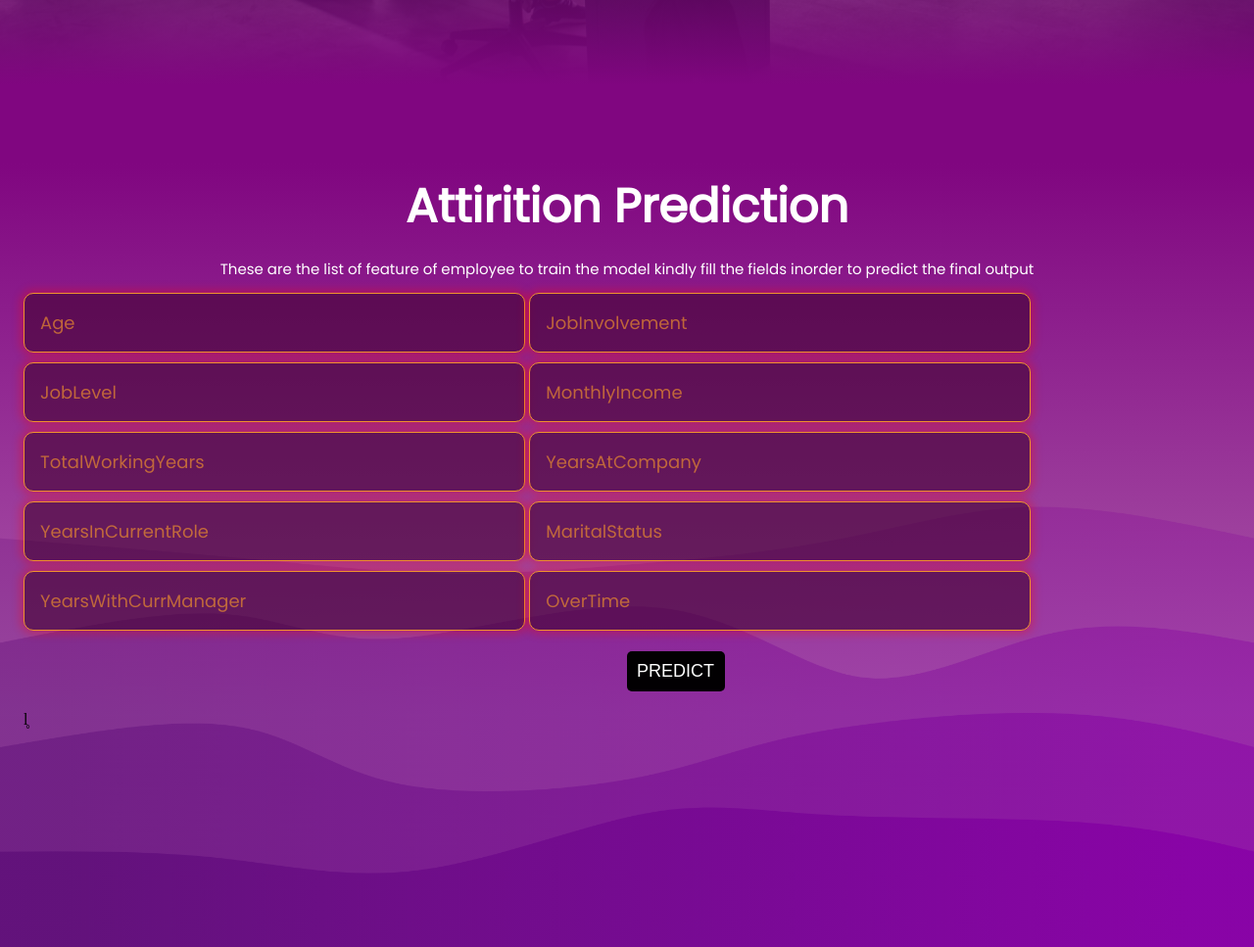
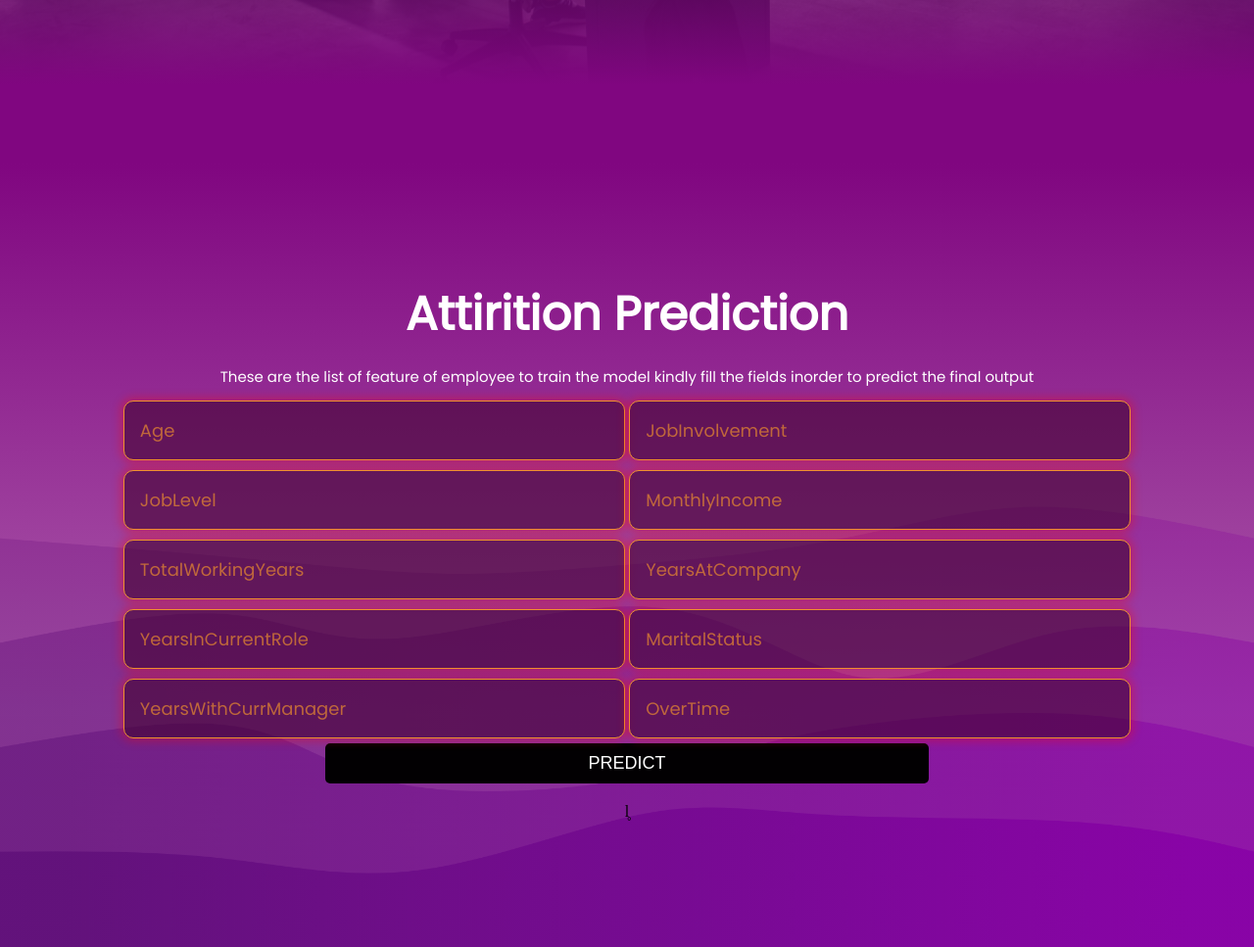
Before and after one commit to Rohitw3code/DiabetesPrediction-deploy, a Flask app: page / in a window 1280 px wide. Shown: the part 711-1678 px from the top of the page at 98% size. Run offline with Flask 3, Linux system fonts and the light colour scheme; parts of the project's set-up code (start-up, migrations or seed data) failed here and were passed over.

Commit message:
center the fields

```diff
--- a/static/home.css
+++ b/static/home.css
@@ -60,12 +60,15 @@ nav {
 
 
   .floating-card{
-    width: 100vw;
+    width: 100%;
     min-height: 100vh;
     background-image:linear-gradient(rgb(128, 6, 128) 0%,rgba(128, 6, 128, 0.653) 70%), url("../static/svg.png");
     background-position: bottom;
     background-size: 100%;
     background-repeat: no-repeat;
+    display: flex;
+    justify-content: center;
+    align-items: center;
   }
 
   h2{
@@ -83,9 +86,11 @@ nav {
 .field-container{
   padding-inline: 1.5rem;
   gap: 1rem;
+  width: 100%;
   display: flex;
   align-items: center;
-  justify-content: space-between;
+  flex-direction: column;
+  justify-content: center;
   flex-wrap: wrap;
 }
 
@@ -112,9 +117,7 @@ nav {
   padding-bottom: 1rem;
 }
 .container {
-  width: 100px;
-  margin-top: 1rem;
-  margin-inline: 50%;
+  width: 50%;
   background-color: #020002;
   border-radius: 5px;
   color: white;
--- a/templates/home.html
+++ b/templates/home.html
@@ -33,30 +33,42 @@
       <h2>Attirition Prediction</h2>
       <p>These are the list of feature of employee to train the model kindly fill the fields inorder to predict the
         final output</p>
+      <center>
+
         <div class="field-container">
           <form action="/process_text" method="post">
-        <input class="field" type="text" placeholder="Age"  id="age" name="age" required/>
-        <input class="field" type="text" placeholder="JobInvolvement"  id="job_involvement" name="job_involvement" required/>
-        <input class="field" type="text" placeholder="JobLevel"  id="job_level" name="job_level" required/>
-        <input class="field" type="text" placeholder="MonthlyIncome"  id="monthly_income" name="monthly_income" required/>
-        <input class="field" type="text" placeholder="TotalWorkingYears"  id="total_working_years" name="total_working_years" required/>
-        <input class="field" type="text" placeholder="YearsAtCompany"  id="years_at_company" name="years_at_company" required/>
-        <input class="field" type="text" placeholder="YearsInCurrentRole"  id="years_in_currentRole" name="years_in_currentRole" required/>
-        <input class="field" type="text" placeholder="MaritalStatus"  id="marital_status" name="marital_status" required/>
-        <input class="field" type="text" placeholder="YearsWithCurrManager"  id="years_with_curr_manager" name="years_with_curr_manager" required/>
-        <input class="field" type="text" placeholder="OverTime"  id="encoded_OverTime" name="encoded_OverTime" required/>
+            <input class="field" type="text" placeholder="Age" id="age" name="age" required />
+            <input class="field" type="text" placeholder="JobInvolvement" id="job_involvement" name="job_involvement"
+              required />
+            <input class="field" type="text" placeholder="JobLevel" id="job_level" name="job_level" required />
+            <input class="field" type="text" placeholder="MonthlyIncome" id="monthly_income" name="monthly_income"
+              required />
+            <input class="field" type="text" placeholder="TotalWorkingYears" id="total_working_years"
+              name="total_working_years" required />
+            <input class="field" type="text" placeholder="YearsAtCompany" id="years_at_company" name="years_at_company"
+              required />
+            <input class="field" type="text" placeholder="YearsInCurrentRole" id="years_in_currentRole"
+              name="years_in_currentRole" required />
+            <input class="field" type="text" placeholder="MaritalStatus" id="marital_status" name="marital_status"
+              required />
+            <input class="field" type="text" placeholder="YearsWithCurrManager" id="years_with_curr_manager"
+              name="years_with_curr_manager" required />
+            <input class="field" type="text" placeholder="OverTime" id="encoded_OverTime" name="encoded_OverTime"
+              required />
+            <center>
+
               <div class="container">
                 <button class="centered-button" type="submit">Predict</button>
               </div>
+            </center>
           </form>l̥
         </div>
+      </center>
+
       <div class="supp">
       </div>
     </div>
   </div>
-  <!-- <div class="image-container">
-        <img src="{{ url_for('static', filename='employee.jpg') }}" alt="Logo" class="screen_img">
-    </div> -->
 
 
 
```
Lines whose indentation alone changed are shown as unchanged.
